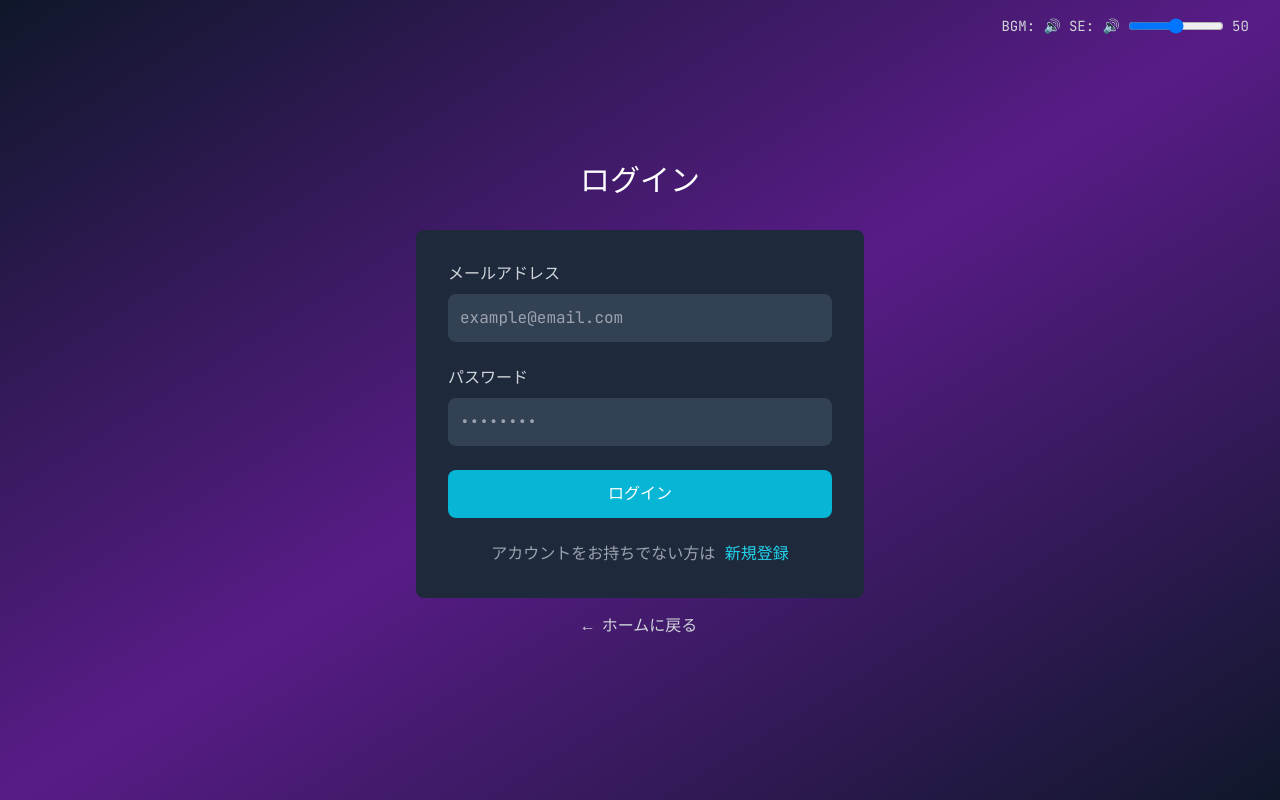
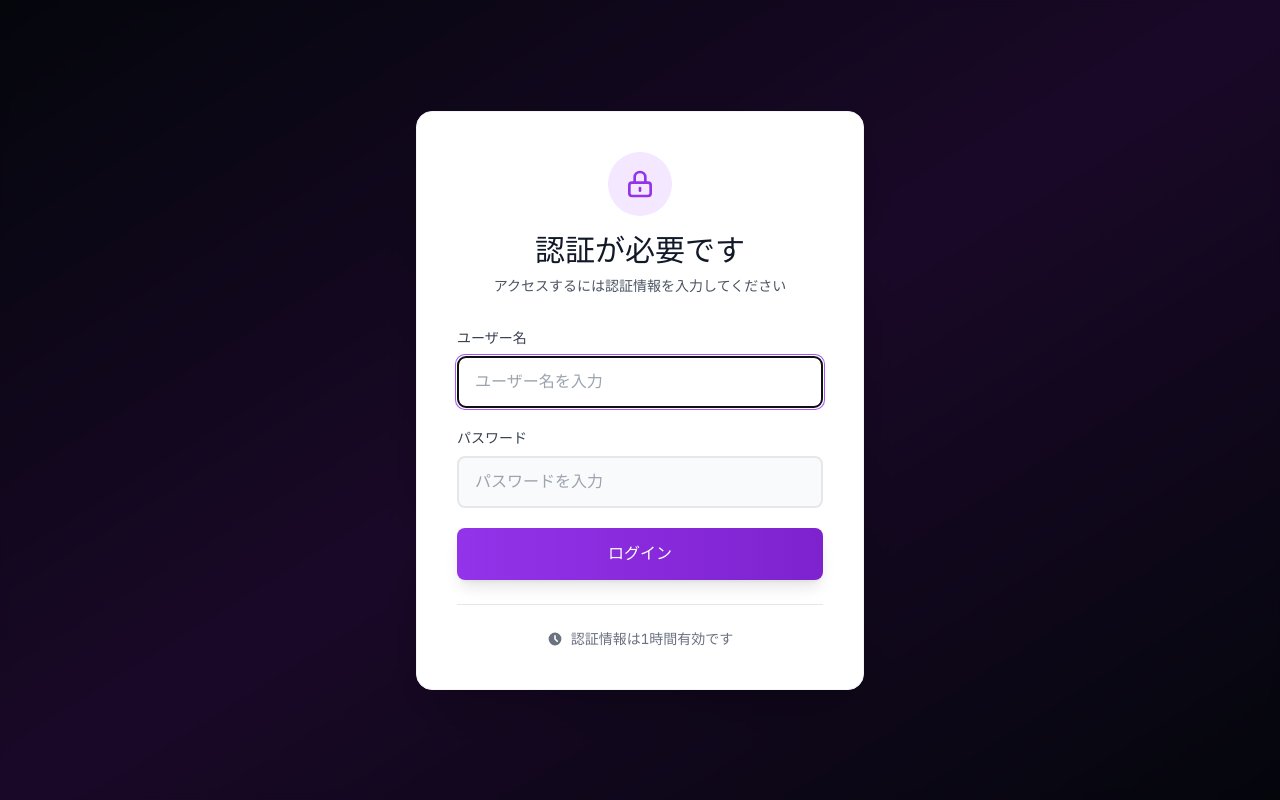
Before and after one commit to syuji-yamamoto/type-rush, a React (Vite) app in the folder frontend/: page /login in a window 1280 px wide. Built offline with nearby package versions, Linux system fonts and the light colour scheme; no server answers.

Commit message:
basic認証を追加

```diff
--- a/frontend/src/App.tsx
+++ b/frontend/src/App.tsx
@@ -6,13 +6,21 @@ import Game from "./pages/Game";
 import Login from "./pages/Login";
 import Register from "./pages/Register";
 import Results from "./pages/Results";
+import { useBasicAuth } from "./hooks/useBasicAuth";
+import { BasicAuthDialog } from "./components/BasicAuthDialog";
 
 function App() {
+  const { isAuthenticated, showAuthDialog, authenticate } = useBasicAuth();
+
   return (
     <AudioProvider>
       <AuthProvider>
         <Router>
           <div className="min-h-screen bg-gradient-to-br from-slate-900 via-purple-900 to-slate-900">
+            {showAuthDialog && !isAuthenticated && (
+              <BasicAuthDialog onAuthenticate={authenticate} />
+            )}
+            {isAuthenticated && (
               <Routes>
                 <Route path="/" element={<Home />} />
                 <Route path="/game" element={<Game />} />
@@ -20,6 +28,7 @@ function App() {
                 <Route path="/register" element={<Register />} />
                 <Route path="/results" element={<Results />} />
               </Routes>
+            )}
           </div>
         </Router>
       </AuthProvider>
--- /dev/null
+++ b/frontend/src/components/BasicAuthDialog.tsx
@@ -0,0 +1,136 @@
+import { useState, FormEvent } from "react";
+
+interface BasicAuthDialogProps {
+  onAuthenticate: (username: string, password: string) => boolean;
+}
+
+export const BasicAuthDialog = ({ onAuthenticate }: BasicAuthDialogProps) => {
+  const [username, setUsername] = useState("");
+  const [password, setPassword] = useState("");
+  const [error, setError] = useState("");
+
+  const handleSubmit = (e: FormEvent) => {
+    e.preventDefault();
+
+    const success = onAuthenticate(username, password);
+
+    if (!success) {
+      setError("ユーザー名またはパスワードが正しくありません");
+      setPassword("");
+    } else {
+      setError("");
+    }
+  };
+
+  return (
+    <div className="fixed inset-0 bg-black bg-opacity-70 flex items-center justify-center z-50 backdrop-blur-sm">
+      <div className="bg-white rounded-2xl shadow-2xl p-10 max-w-md w-full mx-4 border border-gray-100">
+        <div className="text-center mb-8">
+          <div className="inline-flex items-center justify-center w-16 h-16 bg-purple-100 rounded-full mb-4">
+            <svg
+              className="w-8 h-8 text-purple-600"
+              fill="none"
+              stroke="currentColor"
+              viewBox="0 0 24 24"
+            >
+              <path
+                strokeLinecap="round"
+                strokeLinejoin="round"
+                strokeWidth={2}
+                d="M12 15v2m-6 4h12a2 2 0 002-2v-6a2 2 0 00-2-2H6a2 2 0 00-2 2v6a2 2 0 002 2zm10-10V7a4 4 0 00-8 0v4h8z"
+              />
+            </svg>
+          </div>
+          <h2 className="text-3xl font-bold text-gray-900 mb-2">
+            認証が必要です
+          </h2>
+          <p className="text-gray-600 text-sm">
+            アクセスするには認証情報を入力してください
+          </p>
+        </div>
+
+        <form onSubmit={handleSubmit} className="space-y-5">
+          <div>
+            <label
+              htmlFor="username"
+              className="block text-sm font-semibold text-gray-700 mb-2"
+            >
+              ユーザー名
+            </label>
+            <input
+              type="text"
+              id="username"
+              value={username}
+              onChange={(e) => setUsername(e.target.value)}
+              placeholder="ユーザー名を入力"
+              className="w-full px-4 py-3 bg-gray-50 border-2 border-gray-200 rounded-lg focus:ring-2 focus:ring-purple-500 focus:border-purple-500 focus:bg-white text-gray-900 placeholder-gray-400 transition duration-200"
+              required
+              autoFocus
+            />
+          </div>
+
+          <div>
+            <label
+              htmlFor="password"
+              className="block text-sm font-semibold text-gray-700 mb-2"
+            >
+              パスワード
+            </label>
+            <input
+              type="password"
+              id="password"
+              value={password}
+              onChange={(e) => setPassword(e.target.value)}
+              placeholder="パスワードを入力"
+              className="w-full px-4 py-3 bg-gray-50 border-2 border-gray-200 rounded-lg focus:ring-2 focus:ring-purple-500 focus:border-purple-500 focus:bg-white text-gray-900 placeholder-gray-400 transition duration-200"
+              required
+            />
+          </div>
+
+          {error && (
+            <div className="bg-red-50 border-l-4 border-red-500 p-4 rounded">
+              <div className="flex items-center">
+                <svg
+                  className="w-5 h-5 text-red-500 mr-2"
+                  fill="currentColor"
+                  viewBox="0 0 20 20"
+                >
+                  <path
+                    fillRule="evenodd"
+                    d="M10 18a8 8 0 100-16 8 8 0 000 16zM8.707 7.293a1 1 0 00-1.414 1.414L8.586 10l-1.293 1.293a1 1 0 101.414 1.414L10 11.414l1.293 1.293a1 1 0 001.414-1.414L11.414 10l1.293-1.293a1 1 0 00-1.414-1.414L10 8.586 8.707 7.293z"
+                    clipRule="evenodd"
+                  />
+                </svg>
+                <p className="text-red-700 text-sm font-medium">{error}</p>
+              </div>
+            </div>
+          )}
+
+          <button
+            type="submit"
+            className="w-full bg-gradient-to-r from-purple-600 to-purple-700 hover:from-purple-700 hover:to-purple-800 text-white font-bold py-3.5 px-4 rounded-lg shadow-lg hover:shadow-xl transition duration-200 transform hover:scale-[1.02] active:scale-[0.98]"
+          >
+            ログイン
+          </button>
+        </form>
+
+        <div className="mt-6 pt-6 border-t border-gray-200">
+          <div className="flex items-center justify-center text-gray-500">
+            <svg
+              className="w-4 h-4 mr-2"
+              fill="currentColor"
+              viewBox="0 0 20 20"
+            >
+              <path
+                fillRule="evenodd"
+                d="M10 18a8 8 0 100-16 8 8 0 000 16zm1-12a1 1 0 10-2 0v4a1 1 0 00.293.707l2.828 2.829a1 1 0 101.415-1.415L11 9.586V6z"
+                clipRule="evenodd"
+              />
+            </svg>
+            <span className="text-sm">認証情報は1時間有効です</span>
+          </div>
+        </div>
+      </div>
+    </div>
+  );
+};
--- /dev/null
+++ b/frontend/src/hooks/useBasicAuth.ts
@@ -0,0 +1,91 @@
+import { useState, useEffect } from "react";
+
+const AUTH_KEY = "basic_auth_timestamp";
+const AUTH_DURATION = 60 * 60 * 1000; // 1時間（ミリ秒）
+const CORRECT_USERNAME = "admin";
+const CORRECT_PASSWORD = "type-rush";
+
+interface AuthState {
+  isAuthenticated: boolean;
+  showAuthDialog: boolean;
+}
+
+export const useBasicAuth = () => {
+  const [authState, setAuthState] = useState<AuthState>({
+    isAuthenticated: false,
+    showAuthDialog: false,
+  });
+
+  // 認証状態のチェック
+  const checkAuth = () => {
+    const authTimestamp = sessionStorage.getItem(AUTH_KEY);
+
+    if (!authTimestamp) {
+      return false;
+    }
+
+    const timestamp = parseInt(authTimestamp, 10);
+    const currentTime = Date.now();
+    const elapsed = currentTime - timestamp;
+
+    // 1時間経過していないかチェック
+    if (elapsed < AUTH_DURATION) {
+      return true;
+    } else {
+      // 期限切れの場合はセッションストレージをクリア
+      sessionStorage.removeItem(AUTH_KEY);
+      return false;
+    }
+  };
+
+  // 認証を実行
+  const authenticate = (username: string, password: string): boolean => {
+    if (username === CORRECT_USERNAME && password === CORRECT_PASSWORD) {
+      // 認証成功時に現在のタイムスタンプを保存
+      sessionStorage.setItem(AUTH_KEY, Date.now().toString());
+      setAuthState({
+        isAuthenticated: true,
+        showAuthDialog: false,
+      });
+      return true;
+    }
+    return false;
+  };
+
+  // ログアウト
+  const logout = () => {
+    sessionStorage.removeItem(AUTH_KEY);
+    setAuthState({
+      isAuthenticated: false,
+      showAuthDialog: true,
+    });
+  };
+
+  // 初回マウント時と定期的に認証状態をチェック
+  useEffect(() => {
+    const isAuth = checkAuth();
+    setAuthState({
+      isAuthenticated: isAuth,
+      showAuthDialog: !isAuth,
+    });
+
+    // 1分ごとに認証状態をチェック
+    const interval = setInterval(() => {
+      const isAuth = checkAuth();
+      if (!isAuth && authState.isAuthenticated) {
+        setAuthState({
+          isAuthenticated: false,
+          showAuthDialog: true,
+        });
+      }
+    }, 60 * 1000); // 1分ごとにチェック
+
+    return () => clearInterval(interval);
+  }, []);
+
+  return {
+    ...authState,
+    authenticate,
+    logout,
+  };
+};
```
Also changed, not shown: 1 other file (tests, documents, lock files or other folders). Lines whose indentation alone changed are shown as unchanged.
